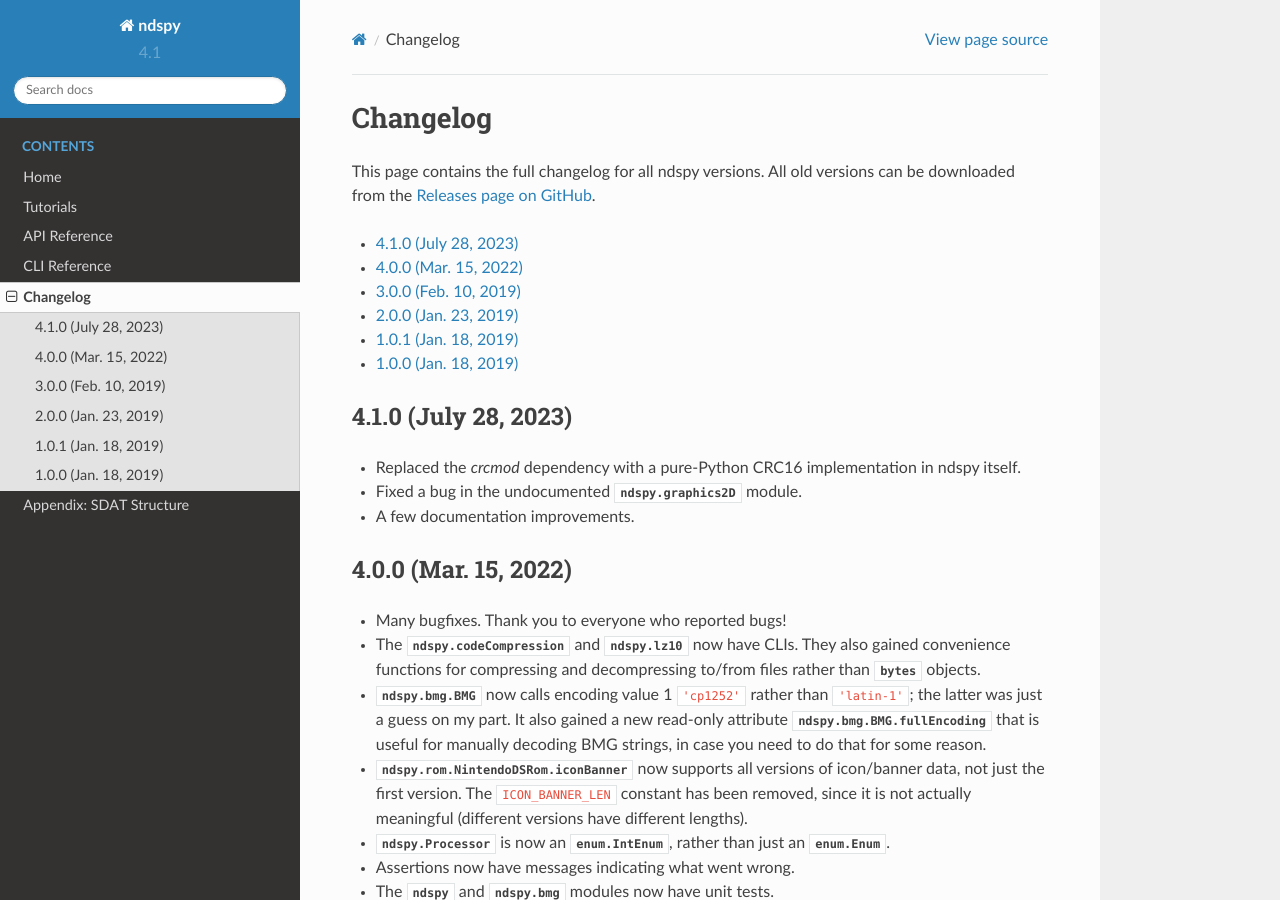
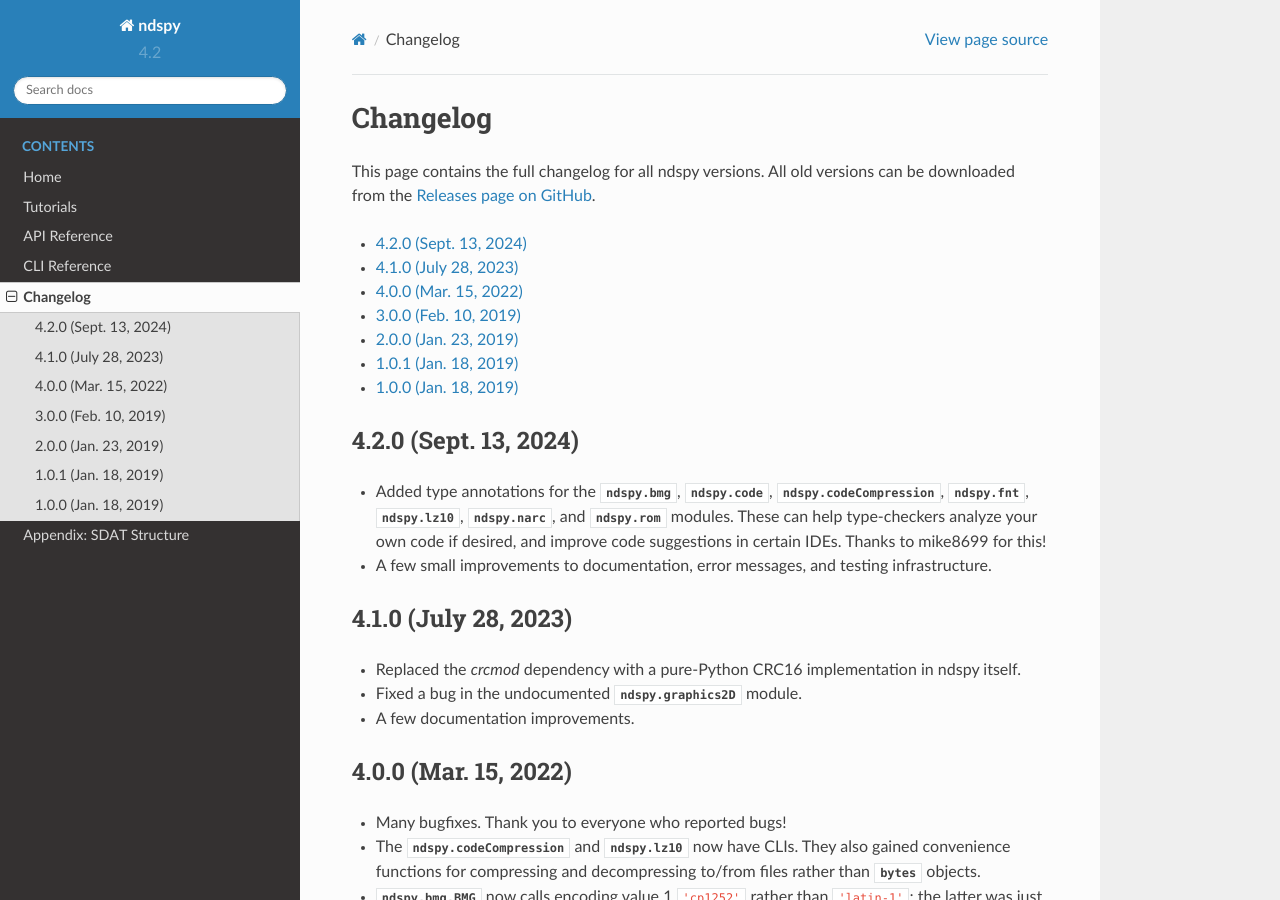
Before and after one commit to RoadrunnerWMC/ndspy, a Sphinx documentation site: the page built from docs/source/changelog.rst, in a window 1280 px wide and 900 px high. Built offline with Sphinx 7.4.7 and the Read the Docs theme 2.0.0, drawn with Linux system fonts in a browser that asks for light colours.

Commit message:
Prepare for 4.2.0 release

```diff
--- a/docs/source/changelog.rst
+++ b/docs/source/changelog.rst
@@ -26,8 +26,16 @@
 .. contents:: :local:
 
 
+4.2.0 (Sept. 13, 2024)
+----------------------
+
+*   Added type annotations for the :py:mod:`ndspy.bmg`, :py:mod:`ndspy.code`, :py:mod:`ndspy.codeCompression`, :py:mod:`ndspy.fnt`, :py:mod:`ndspy.lz10`, :py:mod:`ndspy.narc`, and :py:mod:`ndspy.rom` modules. These can help type-checkers analyze your own code if desired, and improve code suggestions in certain IDEs. Thanks to mike8699 for this!
+*   A few small improvements to documentation, error messages, and testing infrastructure.
+
+
 4.1.0 (July 28, 2023)
 ---------------------
+
 *   Replaced the `crcmod` dependency with a pure-Python CRC16 implementation in
     ndspy itself.
 *   Fixed a bug in the undocumented :py:mod:`ndspy.graphics2D` module.
--- a/docs/source/conf.py
+++ b/docs/source/conf.py
@@ -71,9 +71,9 @@
 # built documents.
 #
 # The short X.Y version.
-version = '4.1'
+version = '4.2'
 # The full version, including alpha/beta/rc tags.
-release = '4.1.0'
+release = '4.2.0'
 
 # The language for content autogenerated by Sphinx. Refer to documentation
 # for a list of supported languages.
--- a/ndspy/__init__.py
+++ b/ndspy/__init__.py
@@ -27,7 +27,7 @@
     minor: int
     patch: int
 
-VERSION = Version(4, 1, 0)
+VERSION = Version(4, 2, 0)
 try: VERSION.__class__.__name__ = 'ndspy.version'
 except: pass
 
--- a/setup.py
+++ b/setup.py
@@ -5,7 +5,7 @@
 
 setuptools.setup(
     name='ndspy',
-    version='4.1.0',
+    version='4.2.0',
     author='RoadrunnerWMC',
     author_email='roadrunnerwmc@gmail.com',
     description='Python library that can help you read, modify and create many types of files used in Nintendo DS games.',
```
